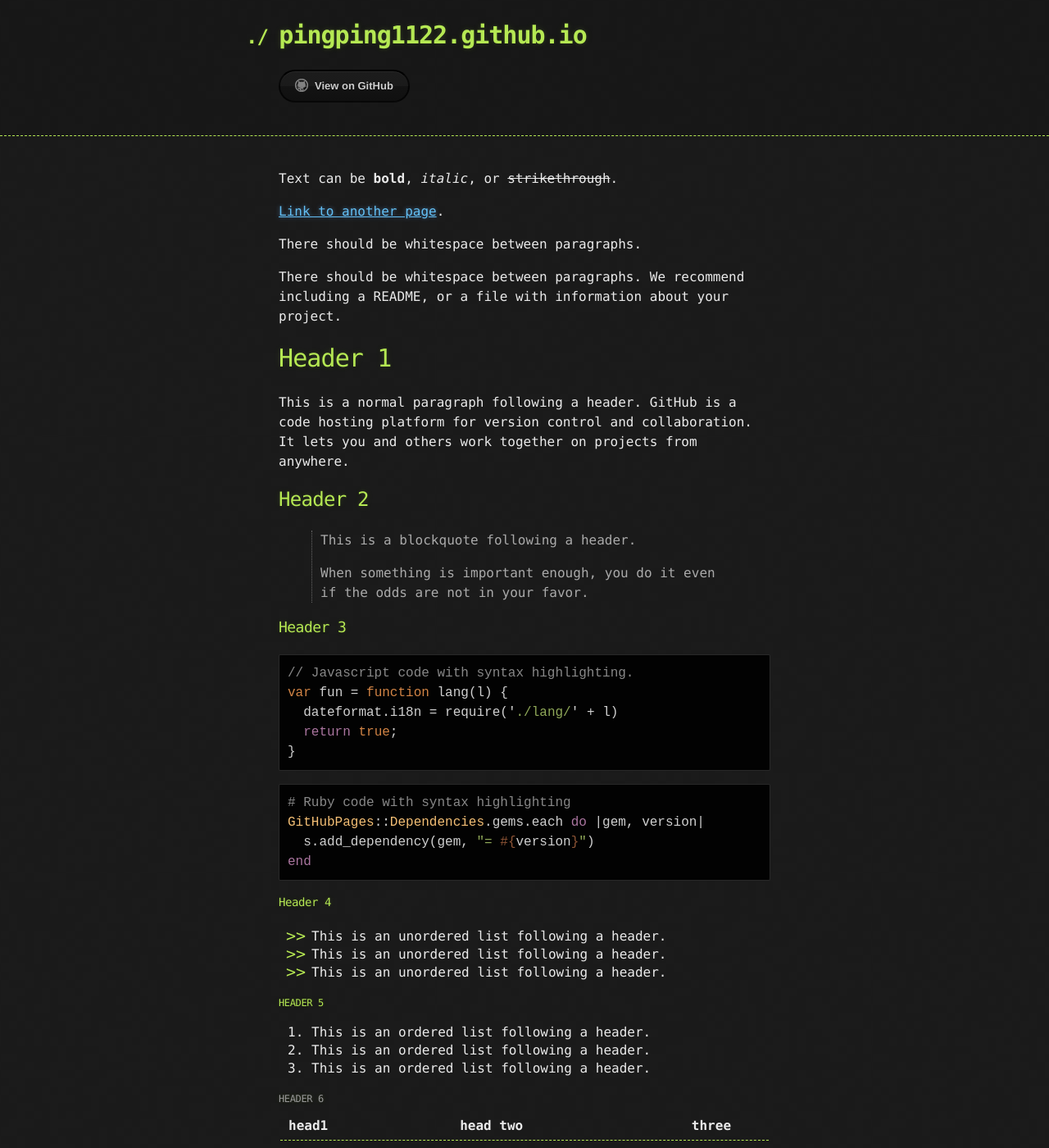
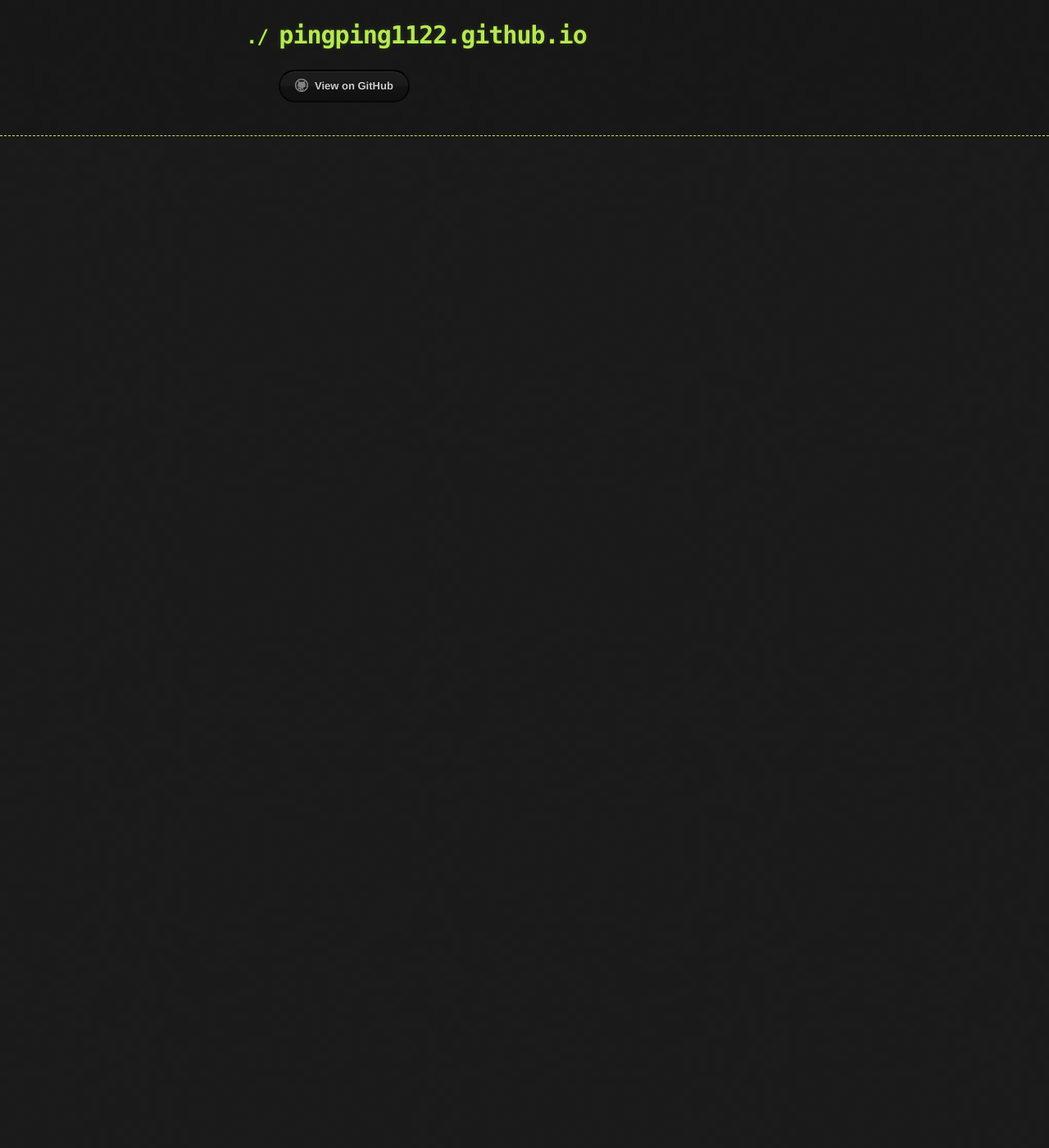
Before and after one commit to pingping1122/pingping1122.github.io, a Jekyll site: the page built from index.md, in a window 1280 px wide and 1400 px high. Shown: the whole window at 82% size. Built offline with Jekyll 4.4.1, drawn with Linux system fonts in a browser that asks for light colours; our own code applies the rules of GitHub Pages for plain Markdown files; the repository's description, which GitHub fills in, is left out; some of the changed text lies outside the part shown.

Commit message:
change index.md

````diff
--- a/index.md
+++ b/index.md
@@ -1,123 +0,0 @@
----
-layout: default
----
-
-Text can be **bold**, _italic_, or ~~strikethrough~~.
-
-[Link to another page](another-page).
-
-There should be whitespace between paragraphs.
-
-There should be whitespace between paragraphs. We recommend including a README, or a file with information about your project.
-
-# [](#header-1)Header 1
-
-This is a normal paragraph following a header. GitHub is a code hosting platform for version control and collaboration. It lets you and others work together on projects from anywhere.
-
-## [](#header-2)Header 2
-
-> This is a blockquote following a header.
->
-> When something is important enough, you do it even if the odds are not in your favor.
-
-### [](#header-3)Header 3
-
-```js
-// Javascript code with syntax highlighting.
-var fun = function lang(l) {
-  dateformat.i18n = require('./lang/' + l)
-  return true;
-}
-```
-
-```ruby
-# Ruby code with syntax highlighting
-GitHubPages::Dependencies.gems.each do |gem, version|
-  s.add_dependency(gem, "= #{version}")
-end
-```
-
-#### [](#header-4)Header 4
-
-*   This is an unordered list following a header.
-*   This is an unordered list following a header.
-*   This is an unordered list following a header.
-
-##### [](#header-5)Header 5
-
-1.  This is an ordered list following a header.
-2.  This is an ordered list following a header.
-3.  This is an ordered list following a header.
-
-###### [](#header-6)Header 6
-
-| head1        | head two          | three |
-|:-------------|:------------------|:------|
-| ok           | good swedish fish | nice  |
-| out of stock | good and plenty   | nice  |
-| ok           | good `oreos`      | hmm   |
-| ok           | good `zoute` drop | yumm  |
-
-### There's a horizontal rule below this.
-
-* * *
-
-### Here is an unordered list:
-
-*   Item foo
-*   Item bar
-*   Item baz
-*   Item zip
-
-### And an ordered list:
-
-1.  Item one
-1.  Item two
-1.  Item three
-1.  Item four
-
-### And a nested list:
-
-- level 1 item
-  - level 2 item
-  - level 2 item
-    - level 3 item
-    - level 3 item
-- level 1 item
-  - level 2 item
-  - level 2 item
-  - level 2 item
-- level 1 item
-  - level 2 item
-  - level 2 item
-- level 1 item
-
-### Small image
-
-![](https://assets-cdn.github.com/images/icons/emoji/octocat.png)
-
-### Large image
-
-![](https://guides.github.com/activities/hello-world/branching.png)
-
-
-### Definition lists can be used with HTML syntax.
-
-<dl>
-<dt>Name</dt>
-<dd>Godzilla</dd>
-<dt>Born</dt>
-<dd>1952</dd>
-<dt>Birthplace</dt>
-<dd>Japan</dd>
-<dt>Color</dt>
-<dd>Green</dd>
-</dl>
-
-```
-Long, single-line code blocks should not wrap. They should horizontally scroll if they are too long. This line should be long enough to demonstrate this.
-```
-
-```
-The final element.
-```
````
